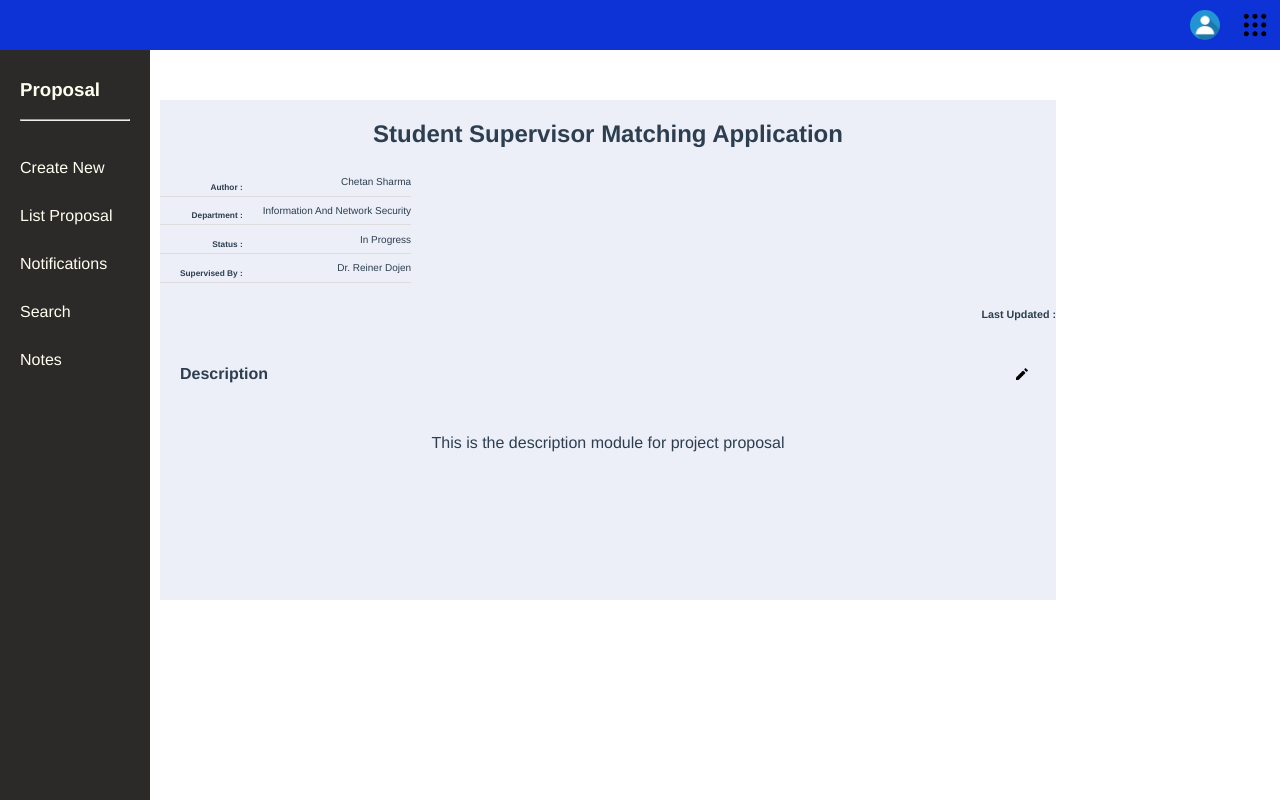
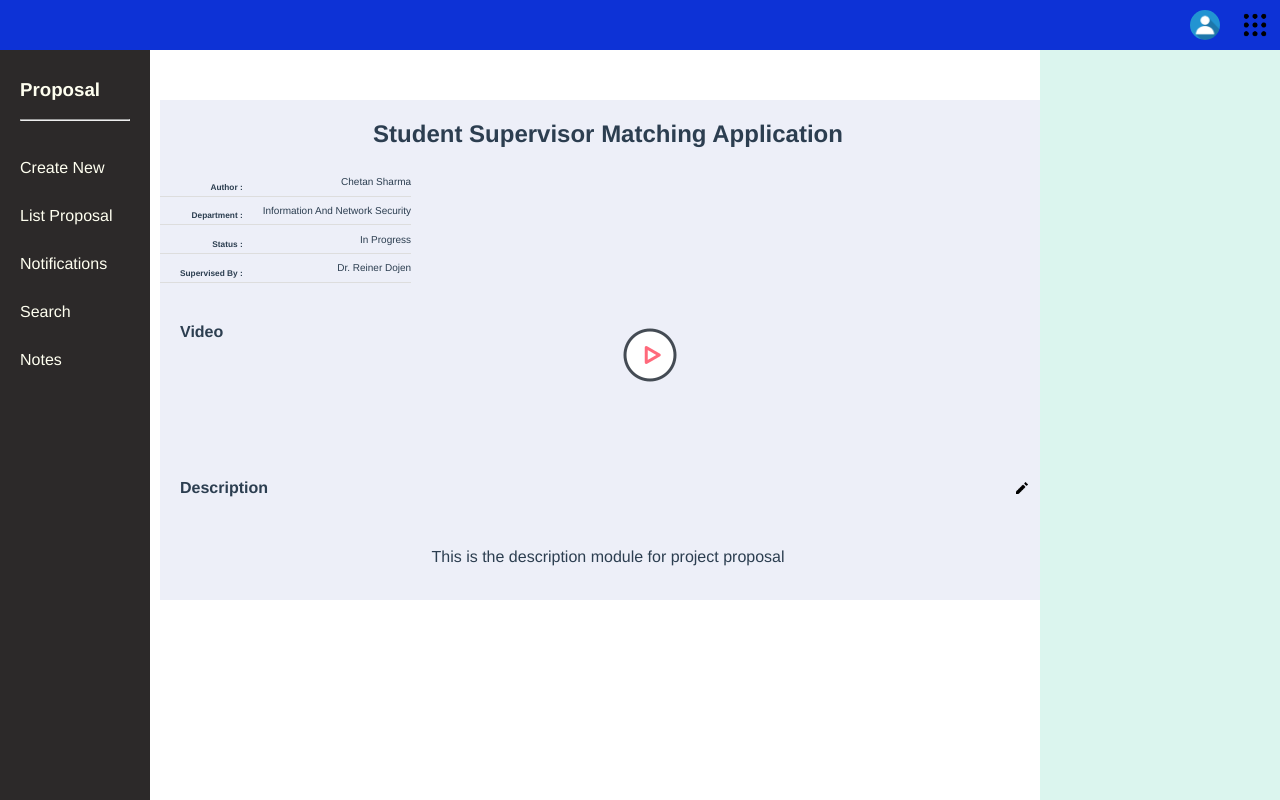
Before and after one commit to sharmachetan/ssn-ui, a Vue app: page /#/student in a window 1280 px wide. Built offline with nearby package versions, Linux system fonts and the light colour scheme.

Commit message:
video section added

```diff
--- a/src/components/ProposalForm.vue
+++ b/src/components/ProposalForm.vue
@@ -2,21 +2,22 @@
     <div id="mainParent">
 <Title/>
 <AuthorDetail/>
-<TimeStamp/>
+<!-- <TimeStamp/> -->
+<VideoDesc/>
 <Description/>
-<VideoDesc/>
+
     </div>
 </template>
 
 <script>
 import Title from "@/components/document/Title.vue";
 import AuthorDetail from "@/components/document/AuthorDetail.vue";
-import TimeStamp from "@/components/document/TimeStamp.vue";
+// import TimeStamp from "@/components/document/TimeStamp.vue";
 import Description from "@/components/document/Description.vue";
 import VideoDesc from "@/components/document/VideoDesc.vue";
 export default {
     name:"ProposalForm",
-    components:{Title,AuthorDetail,TimeStamp,Description,VideoDesc}
+    components:{Title,AuthorDetail,Description,VideoDesc}
 }
 </script>
 
--- /dev/null
+++ b/src/components/document/DocumentInfoBoard.vue
@@ -0,0 +1,22 @@
+<template>
+    <div id="infoBoard">
+
+    </div>
+</template>
+<script>
+export default {
+
+}
+</script>
+
+<style scoped>
+#infoBoard{
+      right: 0;
+          top: 50px;
+        position: fixed;
+       width: 240px;
+    height: inherit;
+    background-color: rgb(219, 245, 238);
+
+}
+</style>
--- a/src/components/document/VideoDesc.vue
+++ b/src/components/document/VideoDesc.vue
@@ -1,7 +1,8 @@
 <template>
-    <div>
-        <video ></video>
-    </div>
+    <div id="videoHead">
+         <h4>Video</h4>
+         <div id="videoDiv">
+<img src="@/assets/video.png"   /> </div></div>
 </template>
 
 <script>
@@ -9,3 +10,30 @@ export default {
 
 }
 </script>
+
+<style scoped>
+#videoHead {
+    margin-top: 20px;
+    width: 100%;
+    background-color:;
+    padding: 20px;
+
+}
+#videoHead h4 {
+    width: fit-content;
+    height: fit-content;
+    display: inline-block;
+    float: left;
+
+    padding:0;
+    margin: 0;}
+
+#videoDiv {
+    width: 100%;
+    height: 100px;
+    background-color: ;
+}
+#vieoDiv img {
+    padding:50%;
+}
+</style>
--- a/src/views/StudentMain.vue
+++ b/src/views/StudentMain.vue
@@ -8,6 +8,9 @@
     <div id="centre">
     <ProposalForm/>
     </div>
+    <div id="right">
+        <DocumentInforBoard/>
+    </div>
 </div>
 </template>
 <script>
@@ -15,12 +18,14 @@
 import ProposalForm from "@/components/ProposalForm.vue"
 import StudentOptionBoard from "@/components/StudentOptionBoard.vue";
 import HeaderBar from "@/components/HeaderBar.vue";
+import DocumentInforBoard from "@/components/document/DocumentInfoBoard.vue";
 export default{
     name:"StudentMain",
     components:{
         StudentOptionBoard,
         ProposalForm,
-        HeaderBar
+        HeaderBar,
+        DocumentInforBoard
     }
 }
 </script>
@@ -50,4 +55,7 @@ left: 160px;
 width: 70%;
 z-index: -2;
 }
+#right {
+    height: 100%;
+}
 </style>
```
Also changed, not shown: src/assets/video.png (added).
